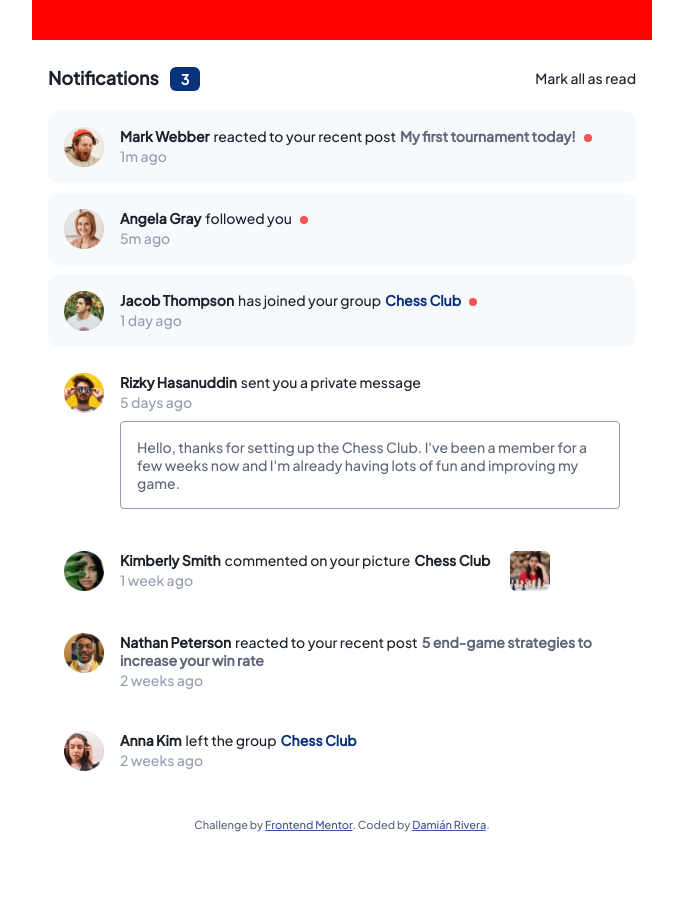
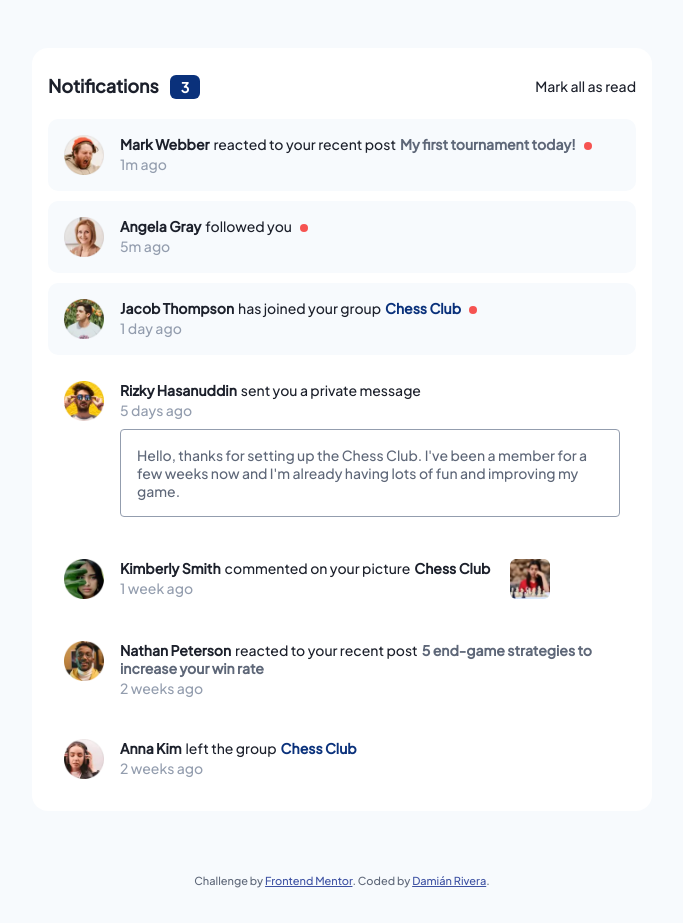
Before and after one commit to DamianRi/notifications-page-main, a Vue app: page / in a window 1280 px wide. Shown: the whole page, without its empty margins (298-981 px from the left). Before the commit the page ends 867 px from the top, so only its background shows below. Built offline with nearby package versions, Linux system fonts and the light colour scheme.

Commit message:
Fixing structure and hover events

```diff
--- a/src/App.vue
+++ b/src/App.vue
@@ -1,38 +1,48 @@
 <script lang="ts">
-import { defineComponent } from 'vue';
-import Notification from './components/Notification.vue'
-import { NotificationType } from './types/Notification';
+import { defineComponent } from "vue";
+import Notification from "./components/Notification.vue";
+import { NotificationType } from "./types/Notification";
 export default defineComponent({
   components: {
-    Notification
+    Notification,
   },
   data() {
     return {
       unreadNotifications: [
-        true, true, true, false, false, false, false
+        true,
+        true,
+        true,
+        false,
+        false,
+        false,
+        false,
       ] as Array<Boolean>,
-      notificationType: NotificationType
-    }
+      notificationType: NotificationType,
+    };
   },
-  mounted() {
+  mounted() {},
+  computed: {
+    unreadNotificationsCounter(): number {
+      return this.unreadNotifications.filter((n: boolean) => n).length;
     },
-  computed: {
-    unreadNotificationsCounter (): number {
-      return this.unreadNotifications.filter((n: boolean) => n).length
-    }
   },
   methods: {
-    markAsReadNotifications (): void {
-      this.unreadNotifications.fill(false)
-    }
-  }
-})
+    markAsReadNotifications(): void {
+      this.unreadNotifications.fill(false);
+    },
+  },
+});
 </script>
 
 <template>
   <div class="content">
     <div class="notifications__header">
-      <h1>Notifications <span class="unread-notification-counter">{{ unreadNotificationsCounter }}</span></h1>
+      <h1>
+        Notifications
+        <span class="unread-notification-counter">{{
+          unreadNotificationsCounter
+        }}</span>
+      </h1>
       <span class="mark-all-as-read">Mark all as read</span>
     </div>
     <notification
@@ -95,6 +105,12 @@ export default defineComponent({
 </template>
 
 <style scoped lang="scss">
+.content {
+  display: flex;
+  flex-direction: column;
+  gap: 1rem;
+  padding: 1.6rem;
+  background-color: var(--white);
   .notifications__header {
     display: flex;
     justify-content: space-between;
@@ -125,19 +141,12 @@ export default defineComponent({
         cursor: pointer;
       }
     }
-
   }
+}
+@media screen and (min-width: 768px) {
   .content {
-  display: flex;
-  flex-direction: column;
-  gap: 1rem;
-  padding: 1.6rem;
-  background-color: var(--white);
-}
-
-@media screen and (min-width: 768px) {
-  .notifications__header {
-    border-radius: 1.6rem 1.6rem 0 0;
+    border-radius: 1.6rem;
+    box-shadow: 0 0 3.2rem 2.4rem var(--medium-grey);
   }
 }
 </style>
--- a/src/components/Notification.vue
+++ b/src/components/Notification.vue
@@ -196,6 +196,11 @@ export default defineComponent({
   .notification__picture {
     width: 4rem;
     height: 4rem;
+    border-radius: 0.5rem;
+    cursor: pointer;
+    &:hover {
+      box-shadow: 0 0 0px 2px var(--light-grayish-blue-1);
+    }
   }
 }
 </style>
--- a/src/style.css
+++ b/src/style.css
@@ -18,18 +18,17 @@
   --dark-grayish-blue: hsl(219, 12%, 42%);
   --very-dark-blue: hsl(224, 21%, 14%);
 }
-body #app {
-  background-color: var(--white);
+body {
+  background-color: var(--very-light-grayish-blue);
 }
 body .attribution {
+  width: 100%;
   font-size: 11px;
   text-align: center;
   height: 8vh;
   padding: 1rem 0;
-  background-color: var(--white);
   color: var(--dark-grayish-blue);
 }
-
 body .attribution a {
   color: hsl(228deg, 45%, 44%);
 }
@@ -43,9 +42,8 @@ body .attribution a {
     width: 100%;
     height: 100%;
   }
-  body #app {
-    padding: 4rem 0 0 0;
+  body main{
+    padding: 4.8rem 0;
     max-width: 62rem;
-    background-color: red;
   }
 }
```
Lines whose indentation alone changed are shown as unchanged.
